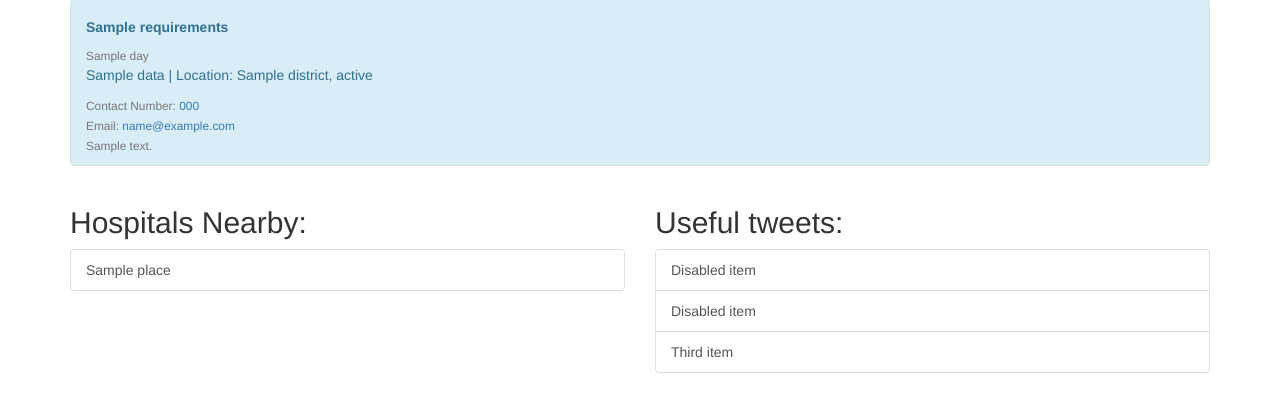
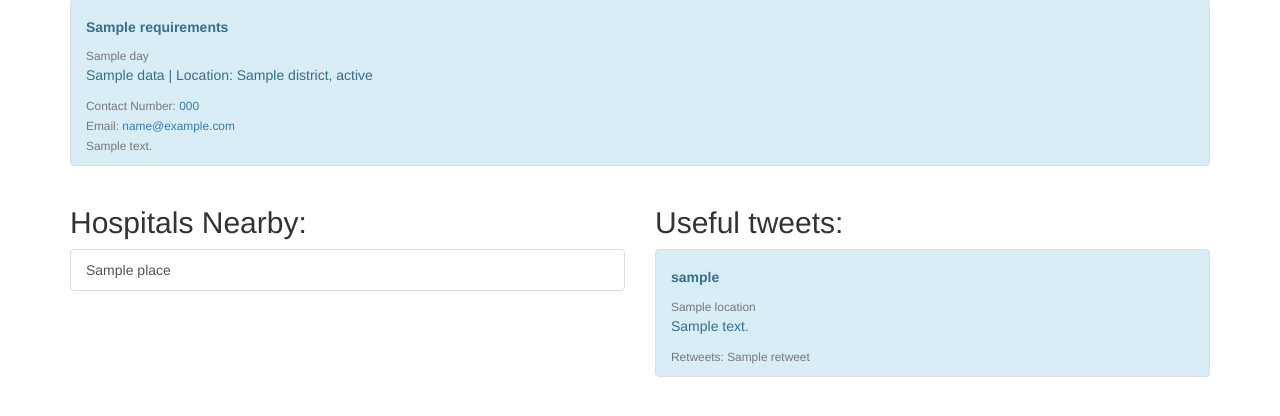
Before and after one commit to shivanshsinghal107/helping-hand, a Flask app: template templates/result.html in a window 1280 px wide. Shown: the part 136-552 px from the top of the page. Run offline with Flask 2, Linux system fonts and the light colour scheme; the template is opened without the code that fills it: most values are stand-ins (such as "Sample title", 1, 10 or a date in 2020); some libraries are stand-ins or nearby versions.

Commit message:
Handled twitter data using jinja2 conditional statement

```diff
--- a/templates/result.html
+++ b/templates/result.html
@@ -165,15 +165,23 @@
                         {% endfor %}
                     </div>
                 </div>
-
-                <div class="col-sm-6">
-                    <h2>Useful tweets:</h2>
-                    <div class="list-group">
-                        <a href="#" class="list-group-item list-group-item-action">Disabled item</a>
-                        <a href="#" class="list-group-item list-group-item-action">Disabled item</a>
-                        <a href="#" class="list-group-item list-group-item-action">Third item</a>
+                {% if length != 0 %}
+                    <div class="col-sm-6">
+                        <h2>Useful tweets:</h2>
+                        <div class="list-group">
+                            {% for u in usernames %}
+                                <div class="list-group-item list-group-item-action flex-column align-items-start list-group-item-info">
+                                    <div class="d-flex w-100 justify-content-between">
+                                        <h5 class="mb-1"><b>{{ u }}</b></h5>
+                                        <small class="text-muted">{{ locations[loop.index-1] }}</small>
+                                    </div>
+                                    <p class="mb-1">{{ texts[loop.index-1] }}</p>
+                                    <small class="text-muted">Retweets: {{ retweets[loop.index-1] }}</small>
+                                </div>
+                            {% endfor %}
+                        </div>
                     </div>
-                </div>
+                {% endif %}
             {% endif %}
 
 
```
